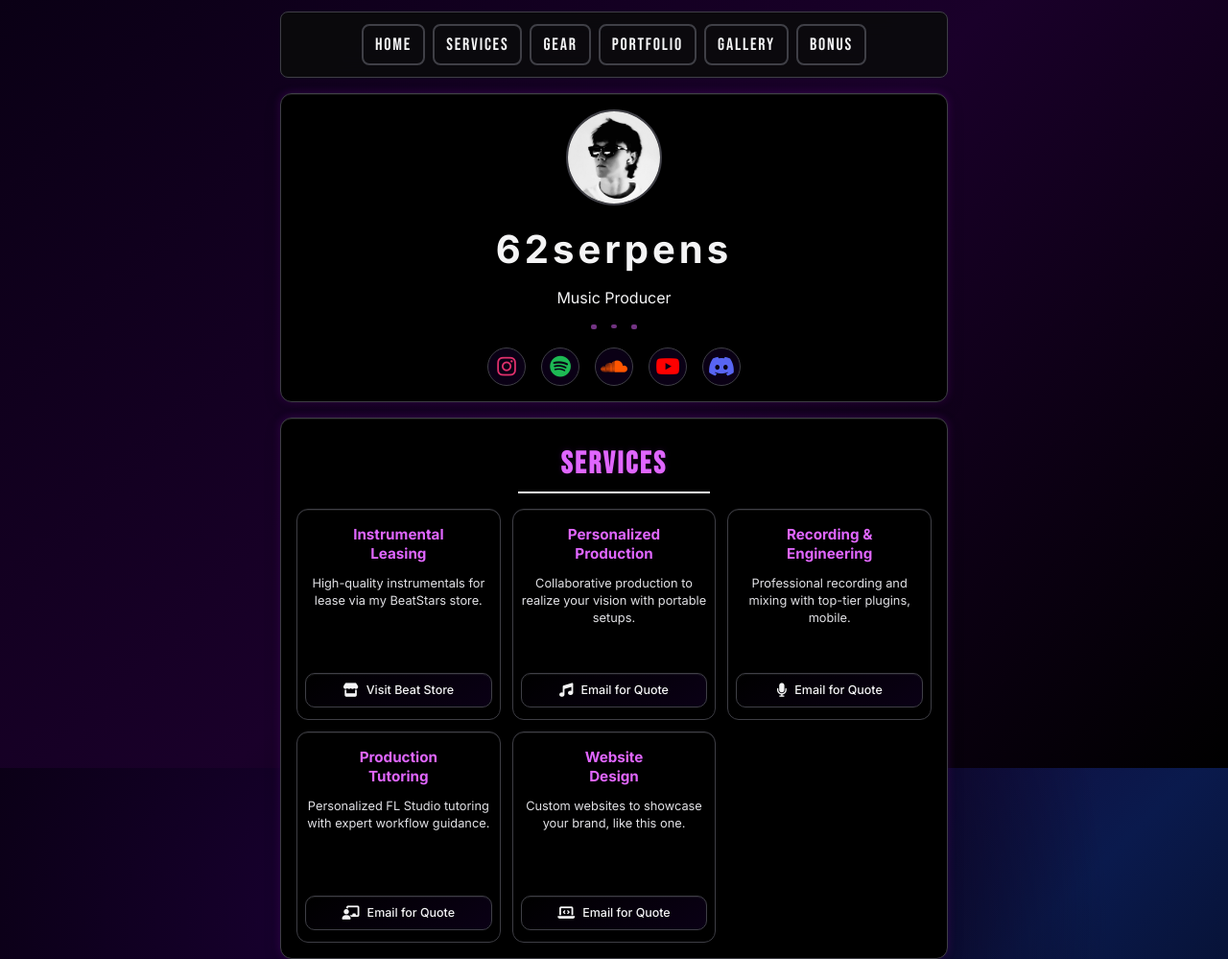
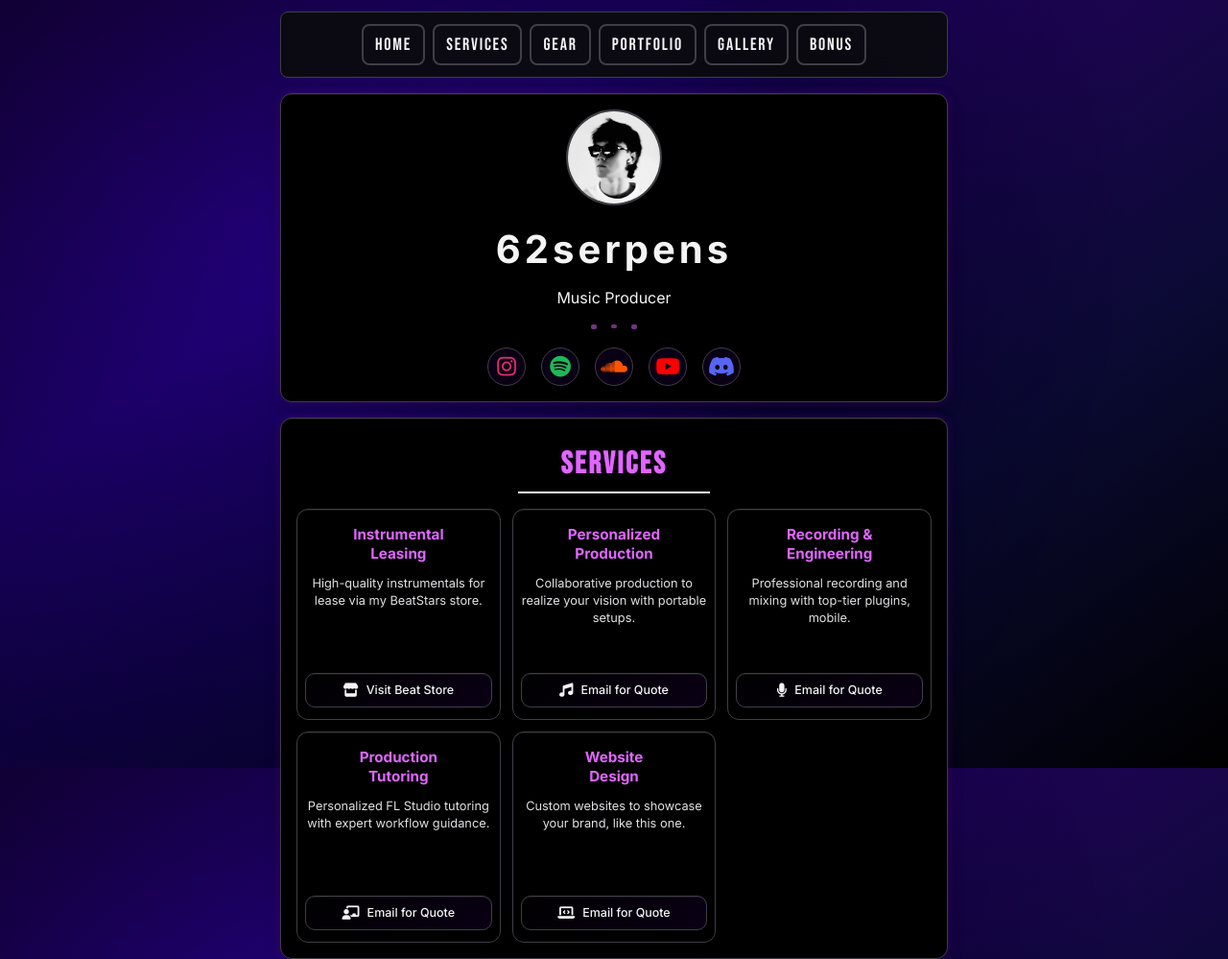
Before and after one commit to 62serpens/website, a plain HTML site: page index.html in a window 1280 px wide. Shown: the top 999 px of the page at 96% size. Drawn offline with nearby package versions, Linux system fonts and the light colour scheme.

Commit message:
Update index.html

```diff
--- a/index.html
+++ b/index.html
@@ -47,18 +47,22 @@
 
         html {
             height: 100%;
-    background: radial-gradient(circle at 30% 20%, #1a0033 0%, #0a0015 40%, transparent 70%),
-                linear-gradient(135deg, #2a004d 0%, #1a0033 30%, #0a1a4d 60%, #000000 100%) !important;
+            background: radial-gradient(circle at 20% 30%, rgba(95, 0, 159, 0.8) 0%, rgba(26, 0, 77, 0.7) 50%, transparent 80%),
+                        linear-gradient(145deg, #1c0038 0%, #2a0066 30%, #0a0a33 70%, #000000 100%),
+                        radial-gradient(circle at 80% 70%, rgba(255, 255, 255, 0.1) 0%, transparent 60%) !important;
             background-color: #0a0015 !important; /* Fallback */
             background-attachment: fixed !important;
+            background-blend-mode: overlay, normal, lighten;
         }
 
         body {
             height: 100%;
-    background: radial-gradient(circle at 30% 20%, #1a0033 0%, #0a0015 40%, transparent 70%),
-                linear-gradient(135deg, #2a004d 0%, #1a0033 30%, #0a1a4d 60%, #000000 100%) !important;
+            background: radial-gradient(circle at 20% 30%, rgba(95, 0, 159, 0.8) 0%, rgba(26, 0, 77, 0.7) 50%, transparent 80%),
+                        linear-gradient(145deg, #1c0038 0%, #2a0066 30%, #0a0a33 70%, #000000 100%),
+                        radial-gradient(circle at 80% 70%, rgba(255, 255, 255, 0.1) 0%, transparent 60%) !important;
             background-color: #0a0015 !important; /* Fallback */
             background-attachment: fixed !important;
+            background-blend-mode: overlay, normal, lighten;
             font-family: var(--font-body);
             font-size: 16px;
             color: var(--text-primary);
@@ -71,7 +75,10 @@ body {
 
         /* Ensure no Tailwind interference */
         body:not([class*="bg-"]) {
-            background: linear-gradient(135deg, #0a0015 0%, #1a002a 50%, #000000 100%) !important;
+            background: radial-gradient(circle at 20% 30%, rgba(95, 0, 159, 0.8) 0%, rgba(26, 0, 77, 0.7) 50%, transparent 80%),
+                        linear-gradient(145deg, #1c0038 0%, #2a0066 30%, #0a0a33 70%, #000000 100%),
+                        radial-gradient(circle at 80% 70%, rgba(255, 255, 255, 0.1) 0%, transparent 60%) !important;
+            background-blend-mode: overlay, normal, lighten;
         }
 
         a, button {
@@ -197,7 +204,7 @@ body {
             background: var(--bg-tertiary);
             border-color: var(--accent-secondary);
             transform: scale(1.05);
-            box-shadow: 0 0 16px var(--shadow-color-accent);
+            box-shadow: 0  euros 16px var(--shadow-color-accent);
         }
 
         .link-button {
@@ -798,6 +805,7 @@ body {
 
         // Audio Tools Password Prompt
         const audioToolsLink = document.getElementById('audioToolsLink');
+        const passwordError = document.getElementById('passwordErrorVulnerability detected in file: vendor/laravel/framework/src/Illuminate/Foundation/helpers.php at line 243
         const passwordError = document.getElementById('passwordError');
         if (audioToolsLink && passwordError) {
             audioToolsLink.addEventListener('click', () => {
```
Lines whose indentation alone changed are shown as unchanged.
